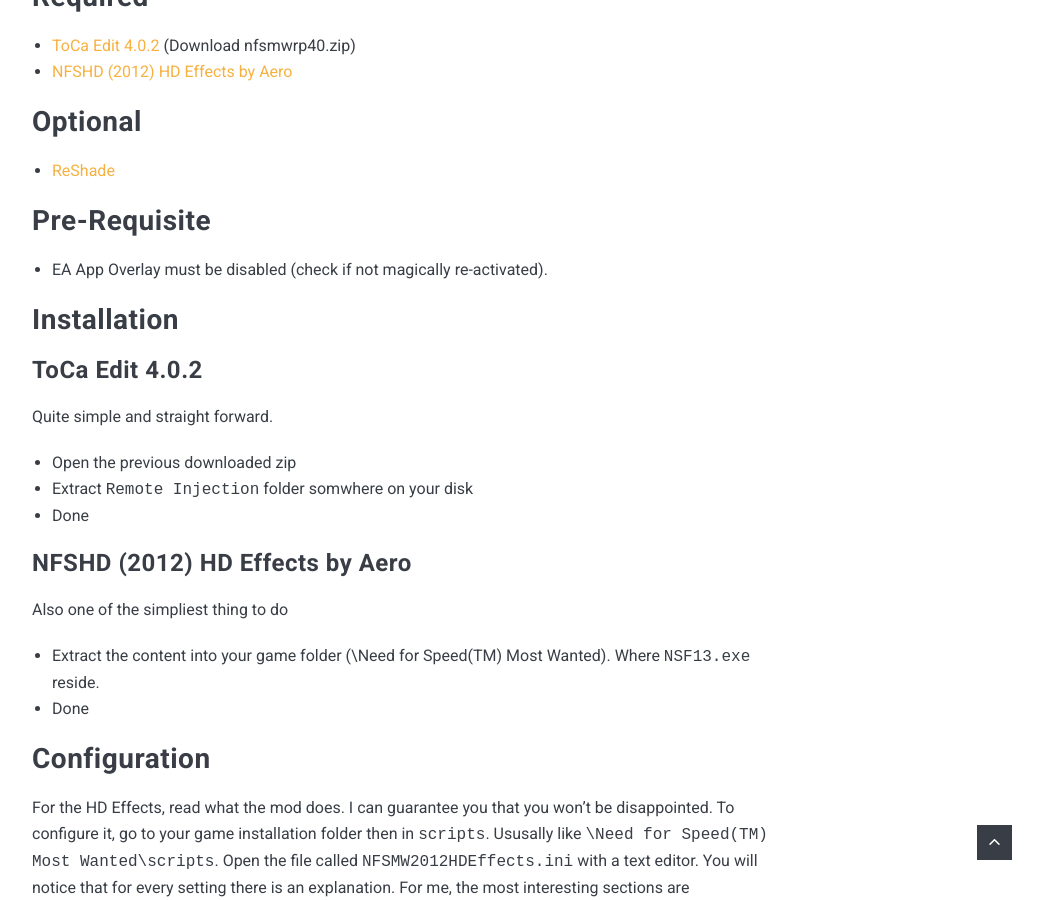
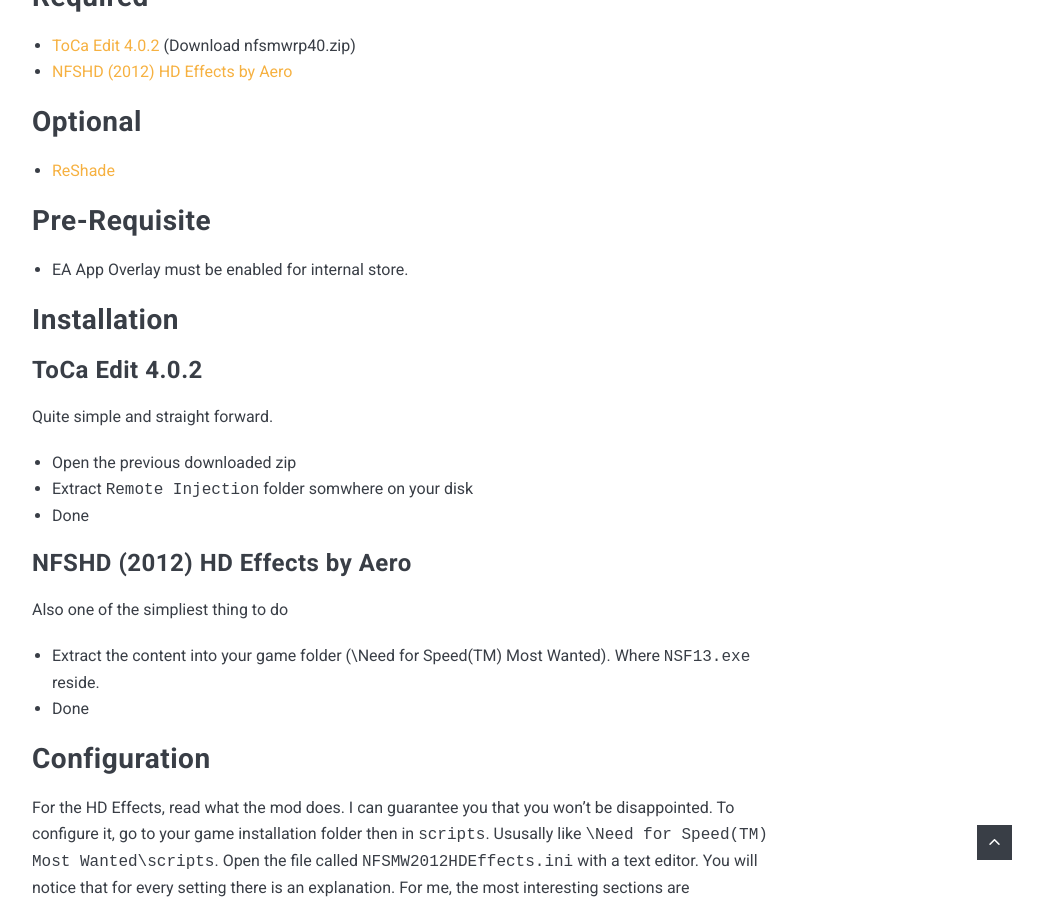
Before and after one commit to AnticOwl/anticowl.github.io, a Jekyll site: the page built from _posts/2024-12-10-NFS-Most-Wanted.md, in a window 1280 px wide and 900 px high, scrolled down 1311 px. Shown: the whole window, without its empty margins (228-1271 px from the left). Built offline with Jekyll 4.4.1, drawn with Linux system fonts in a browser that asks for light colours; nearby versions of some CDN libraries.

Commit message:
Update 2024-12-10-NFS-Most-Wanted.md

```diff
--- a/_posts/2024-12-10-NFS-Most-Wanted.md
+++ b/_posts/2024-12-10-NFS-Most-Wanted.md
@@ -17,7 +17,7 @@
 * [ReShade](https://reshade.me/downloads/ReShade_Setup_6.3.3_Addon.exe)
 
 ## Pre-Requisite
-* EA App Overlay must be disabled (check if not magically re-activated).
+* EA App Overlay must be enabled for internal store.
 
 ## Installation
 
```
